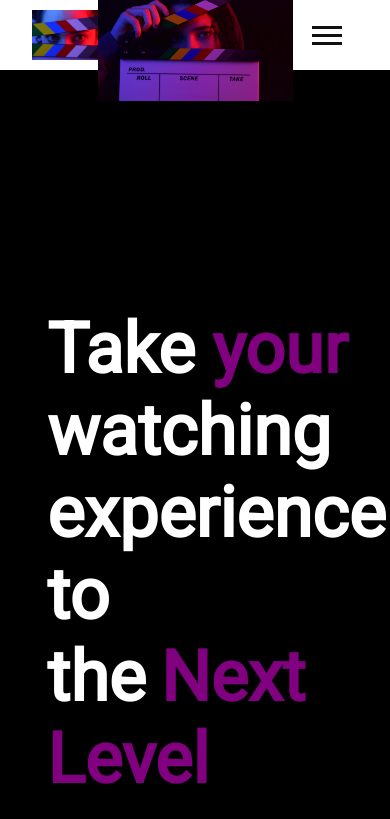
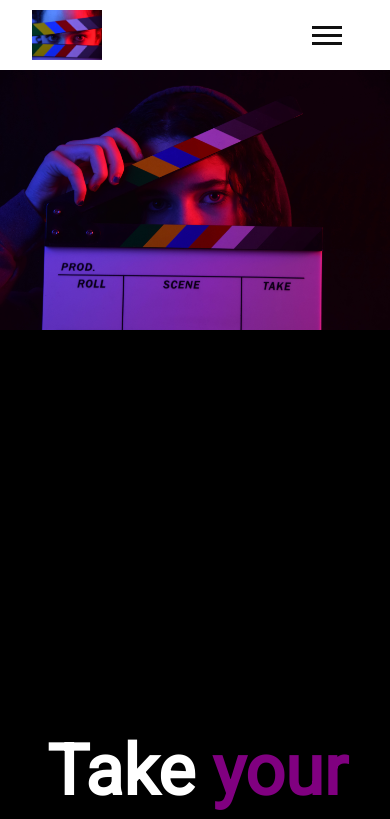
Before and after one commit to Rachelwebdev/Cinemy, a React (Create React App) app: page / in a window 390 px wide. Shown: the top 819 px of the page. Built offline with nearby package versions, Linux system fonts and the light colour scheme.

Commit message:
home component media query

```diff
--- a/src/App.css
+++ b/src/App.css
@@ -7,6 +7,6 @@ body {
 }
 .App {
   width: 100%;
-  overflow: hidden;
+  /* overflow: hidden; */
   font-family: "Roboto", sans-serif;
 }
--- a/src/Components/Home.css
+++ b/src/Components/Home.css
@@ -56,15 +56,13 @@
 @media (max-width: 700px) {
   .home-container {
     flex-direction: column-reverse;
-    /* margin-top: 50rem; */
-    /* height: 100vh; */
+    height: 150vh;
   }
   .left-image {
+    width: 100%;
   }
   .right-side {
     width: 80%;
-    /* padding-top: 5rem; */
-    /* padding-bottom: 3rem; */
   }
 }
 
```
